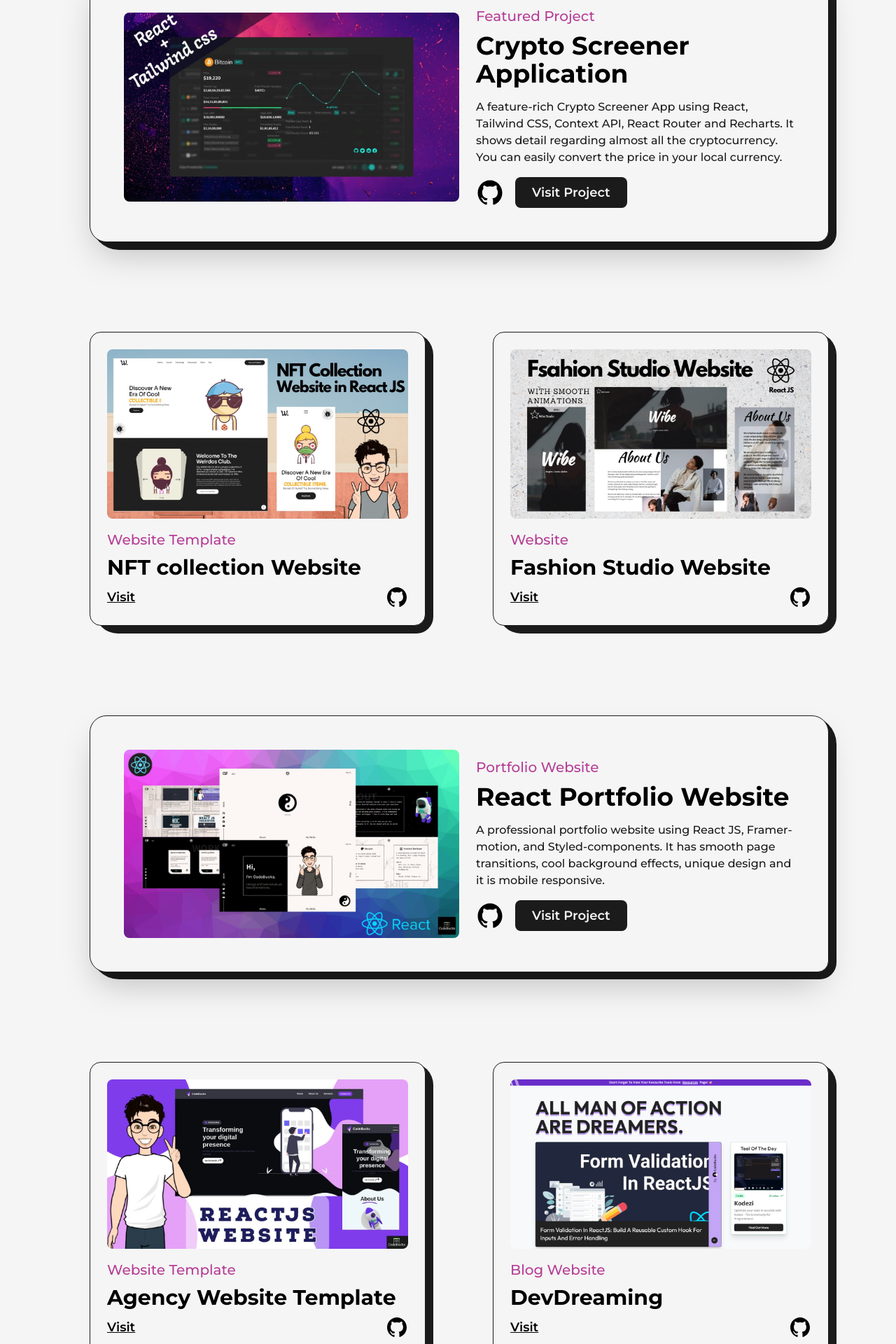
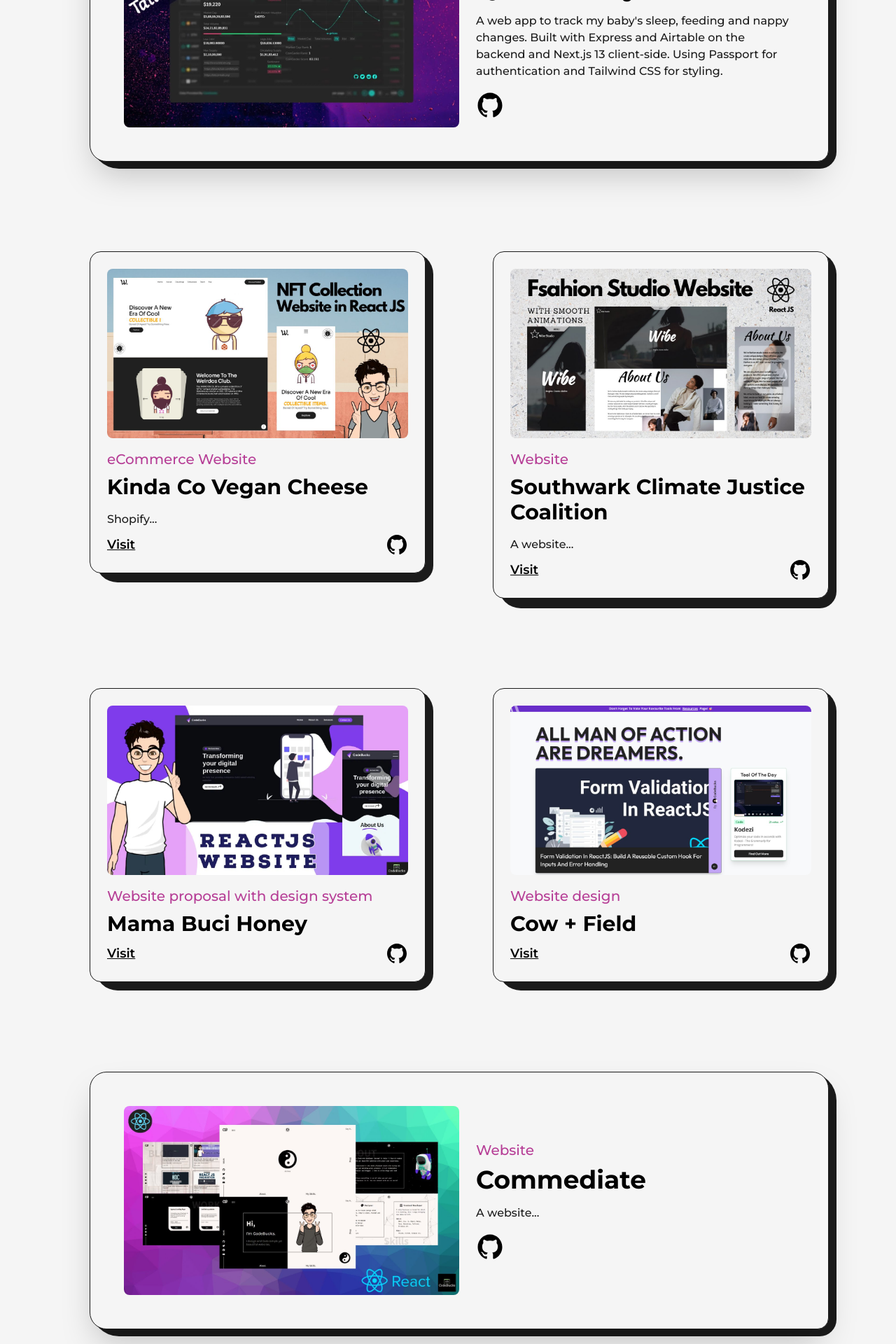
Before and after one commit to scowley101/next-portfolio, a Next.js app: page /projects in a window 1280 px wide. Shown: the part 560-2480 px from the top of the page at 70% size. Built offline with nearby package versions, Linux system fonts and the light colour scheme.

Commit message:
Updating copy on homepage and projects

```diff
--- a/src/components/Logo.js
+++ b/src/components/Logo.js
@@ -8,14 +8,12 @@ const Logo = () => {
   return (
     <div className='flex items-center justify-center mt-2'>
         <MotionLink href="/"
-        className='w-16 h-16 bg-dark text-light flex items-center justify-center
-        rounded-full text-2xl font-bold border border-solid border-transparent dark:border-light
-        '
+        className='flex items-center justify-center w-16 h-16 text-2xl font-bold border border-transparent border-solid rounded-full bg-dark text-light dark:border-light '
         whileHover={{
             backgroundColor:["#121212", "rgba(131,58,180,1)","rgba(253,29,29,1)","rgba(252,176,69,1)","rgba(131,58,180,1)", "#121212"],
             transition:{duration:1, repeat: Infinity}
         }}
-        >CB</MotionLink>
+        >SF</MotionLink>
     </div>
   )
 }
--- a/src/pages/projects.js
+++ b/src/pages/projects.js
@@ -16,12 +16,10 @@ import TransitionEffect from "@/components/TransitionEffect";
 
 const FramerImage = motion(Image);
 
-const FeaturedProject = ({ type, title, summary, img, link, github }) => {
+const FeaturedProject = ({ type, title, summary, img, link, github, isButton }) => {
   return (
     <article
-      className="w-full flex items-center justify-between relative  rounded-br-2xl
-        rounded-3xl border border-solid border-dark bg-light shadow-2xl p-12 dark:bg-dark dark:border-light
-        lg:flex-col lg:p-8 xs:rounded-2xl xs:rounded-br-3xl xs:p-4"
+      className="relative flex items-center justify-between w-full p-12 border border-solid shadow-2xl rounded-br-2xl rounded-3xl border-dark bg-light dark:bg-dark dark:border-light lg:flex-col lg:p-8 xs:rounded-2xl xs:rounded-br-3xl xs:p-4"
     >
       <div
         className="absolute top-0 -right-3 -z-10 w-[101%] h-[103%] rounded-[2.5rem] bg-dark dark:bg-light
@@ -31,7 +29,7 @@ const FeaturedProject = ({ type, title, summary, img, link, github }) => {
       <Link
         href={link}
         target="_blank"
-        className="w-1/2 cursor-pointer overflow-hidden rounded-lg lg:w-full"
+        className="w-1/2 overflow-hidden rounded-lg cursor-pointer lg:w-full"
       >
         <FramerImage
           src={img}
@@ -46,8 +44,8 @@ const FeaturedProject = ({ type, title, summary, img, link, github }) => {
         />
       </Link>
 
-      <div className="w-1/2 flex flex-col items-start justify-between pl-6 lg:w-full lg:pl-0 lg:pt-6">
-        <span className="text-primary font-medium text-xl dark:text-primaryDark xs:text-base">
+      <div className="flex flex-col items-start justify-between w-1/2 pl-6 lg:w-full lg:pl-0 lg:pt-6">
+        <span className="text-xl font-medium text-primary dark:text-primaryDark xs:text-base">
           {type}
         </span>
         <Link
@@ -55,40 +53,35 @@ const FeaturedProject = ({ type, title, summary, img, link, github }) => {
           target="_blank"
           className="hover:underline underline-offset-2"
         >
-          <h2 className="my-2 w-full text-left text-4xl font-bold dark:text-light lg:text-3xl xs:text-2xl">
+          <h2 className="w-full my-2 text-4xl font-bold text-left dark:text-light lg:text-3xl xs:text-2xl">
             {title}
           </h2>
         </Link>
         <p className="my-2 font-medium text-dark dark:text-light sm:text-sm">
           {summary}
         </p>
-        <div className="mt-2 flex items-center">
+        <div className="flex items-center mt-2">
           <Link href={github} target="_blank" className="w-10">
             {" "}
             <GithubIcon />
           </Link>
-          <Link
+         { isButton && <Link
             href={link}
             target="_blank"
-            className="ml-4 rounded-lg bg-dark text-light p-2 px-6 text-lg font-semibold
-            dark:bg-light dark:text-dark
-            sm:px-4 sm:text-base
-            "
+            className="p-2 px-6 ml-4 text-lg font-semibold rounded-lg bg-dark text-light dark:bg-light dark:text-dark sm:px-4 sm:text-base "
           >
             Visit Project
-          </Link>
+          </Link>}
         </div>
       </div>
     </article>
   );
 };
 
-const Project = ({ title, type, img, link, github }) => {
+const Project = ({ title, type, img, link, github, summary }) => {
   return (
     <article
-      className="w-full flex flex-col items-center justify-center rounded-2xl
-    border border-solid border-dark bg-light p-6 relative dark:bg-dark dark:border-light xs:p-4
-    "
+      className="relative flex flex-col items-center justify-center w-full p-6 border border-solid rounded-2xl border-dark bg-light dark:bg-dark dark:border-light xs:p-4 "
     >
       <div
         className="absolute top-0 -right-3 -z-10 w-[101%] h-[103%] rounded-[2rem] bg-dark
@@ -98,7 +91,7 @@ const Project = ({ title, type, img, link, github }) => {
       <Link
         href={link}
         target="_blank"
-        className="w-full cursor-pointer overflow-hidden rounded-lg"
+        className="w-full overflow-hidden rounded-lg cursor-pointer"
       >
         <FramerImage
           src={img}
@@ -109,8 +102,8 @@ const Project = ({ title, type, img, link, github }) => {
         />
       </Link>
 
-      <div className="w-full flex flex-col items-start justify-between mt-4">
-        <span className="text-primary font-medium text-xl dark:text-primaryDark lg:text-lg md:text-base">
+      <div className="flex flex-col items-start justify-between w-full mt-4">
+        <span className="text-xl font-medium text-primary dark:text-primaryDark lg:text-lg md:text-base">
           {type}
         </span>
         <Link
@@ -118,12 +111,14 @@ const Project = ({ title, type, img, link, github }) => {
           target="_blank"
           className="hover:underline underline-offset-2"
         >
-          <h2 className="my-2 w-full text-left text-3xl font-bold lg:text-2xl">
+          <h2 className="w-full my-2 text-3xl font-bold text-left lg:text-2xl">
             {title}
           </h2>
         </Link>
-
-        <div className="w-full flex items-center justify-between">
+      { summary && <p className="my-2 font-medium text-dark dark:text-light sm:text-sm">
+          {summary}
+        </p>}
+        <div className="flex items-center justify-between w-full">
           <Link
             href={link}
             target="_blank"
@@ -144,7 +139,7 @@ const projects = () => {
   return (
     <>
       <Head>
-        <title>Modern Portfolio Built with Nextjs | Projects Page</title>
+        <title>Sam Fearon: Projects Page</title>
         <meta
           name="description"
           content="Discover the latest webapp projects created by CodeBucks, a Next.js developer with
@@ -152,29 +147,31 @@ const projects = () => {
         />
       </Head>
       <TransitionEffect />
-      <main className="w-full mb-16 flex flex-col items-center justify-center dark:text-light">
+      <main className="flex flex-col items-center justify-center w-full mb-16 dark:text-light">
         <Layout className="pt-16">
           <AnimatedText
-            text="Imagination Trumps Knowledge!"
+            text="Some of my recent work"
             className="mb-16 lg:!text-7xl sm:mb-8 sm:!text-6xl xs:!text-4xl"
           />
 
           <div className="grid grid-cols-12 gap-24 gap-y-32 xl:gap-x-16 lg:gap-x-8 md:gap-y-24 sm:gap-x-0">
             <div className="col-span-12">
               <FeaturedProject
-                type="Featured Project"
-                title="Crypto Screener Application"
-                summary="A feature-rich Crypto Screener App using React, Tailwind CSS, Context API, React Router and Recharts. It shows detail regarding almost all the cryptocurrency. You can easily convert the price in your local currency."
+                type="Coming soon..."
+                title="Quantababy"
+                summary="A web app to track my baby's sleep, feeding and nappy changes. Built with Express and Airtable on the backend and Next.js 13 client-side. Using Passport for authentication and Tailwind CSS for styling."
                 img={project1}
-                link="https://devdreaming.com/videos/build-crypto-screener-app-with-react-tailwind-css"
-                github="https://github.com/codebucks27/CryptoBucks-Final-Code"
+                link="https://github.com/scowley101/quantababy"
+                github="https://github.com/scowley101/quantababy"
+                isButton={false}
               />
             </div>
             <div className="col-span-6 sm:col-span-12">
               <Project
-                type="Website Template"
-                title="NFT collection Website"
+                type="eCommerce Website"
+                title="Kinda Co Vegan Cheese"
                 img={project2}
+                summary="Shopify..."
                 link="https://devdreaming.com/videos/create-nft-collection-website-reactjs"
                 github="https://github.com/codebucks27/The-Weirdos-NFT-Website-Starter-Code"
               />
@@ -182,40 +179,41 @@ const projects = () => {
             <div className="col-span-6 sm:col-span-12">
               <Project
                 type="Website"
-                title="Fashion Studio Website"
+                title="Southwark Climate Justice Coalition"
                 img={project3}
+                summary="A website..."
                 link="https://devdreaming.com/videos/build-stunning-fashion-studio-website-with-reactJS-locomotive-scroll-gsap"
                 github="https://github.com/codebucks27/wibe-studio"
               />
             </div>
 
-            <div className="col-span-12">
-              <FeaturedProject
-                type="Portfolio Website"
-                title="React Portfolio Website"
-                summary="A professional portfolio website using React JS, Framer-motion, and Styled-components. It has smooth page transitions, cool background effects, unique design and it is mobile responsive."
-                img={project4}
-                link="https://devdreaming.com/videos/build-stunning-portfolio-website-react-js-framer-motion"
-                github="https://github.com/codebucks27/react-portfolio-final"
-              />
-            </div>
-
             <div className="col-span-6 sm:col-span-12">
               <Project
-                type="Website Template"
+                type="Website proposal with design system"
                 img={project5}
-                title="Agency Website Template"
+                title="Mama Buci Honey"
                 link="https://devdreaming.com/videos/build-stunning-fashion-studio-website-with-reactJS-locomotive-scroll-gsap"
                 github="https://github.com/codebucks27/wibe-studio"
               />
             </div>
             <div className="col-span-6 sm:col-span-12">
               <Project
-                type="Blog Website"
+                type="Website design"
                 img={project6}
-                title="DevDreaming"
+                title="Cow + Field"
                 link="https://devdreaming.com"
                 github="https://github.com/codebucks27"
+              />
+            </div>
+
+            <div className="col-span-12">
+              <FeaturedProject
+                type="Website"
+                title="Commediate"
+                summary="A website..."
+                img={project4}
+                link="https://devdreaming.com/videos/build-stunning-portfolio-website-react-js-framer-motion"
+                github="https://github.com/codebucks27/react-portfolio-final"
               />
             </div>
           </div>
```
Also changed, not shown: src/pages/index.js (+5 -8 lines).
